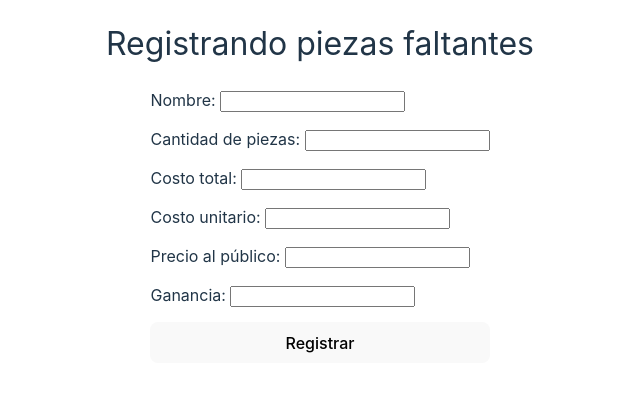
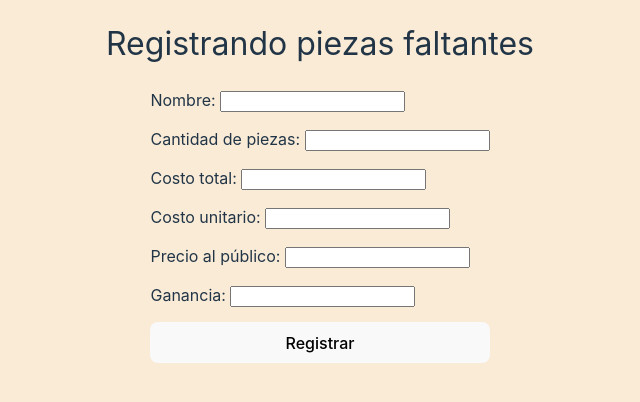
Before and after one commit to merb26/cremeria-react-js, a React (Vite) app: page /registrar-pzs-faltantes in a window 1280 px wide. Shown: the top 402 px of the page, without its empty margins (320-960 px from the left). Built offline with nearby package versions, Linux system fonts and the light colour scheme.

Commit message:
stylized on RegisterMissingParts.jsx

```diff
--- a/src/pages/register_missing_parts/styles.css
+++ b/src/pages/register_missing_parts/styles.css
@@ -3,6 +3,7 @@
     flex-direction: column;
     align-items: center;
     height: 100vh;
+    background: var(--color-primary);
 }
 
 .container-register-missing__title {
```
